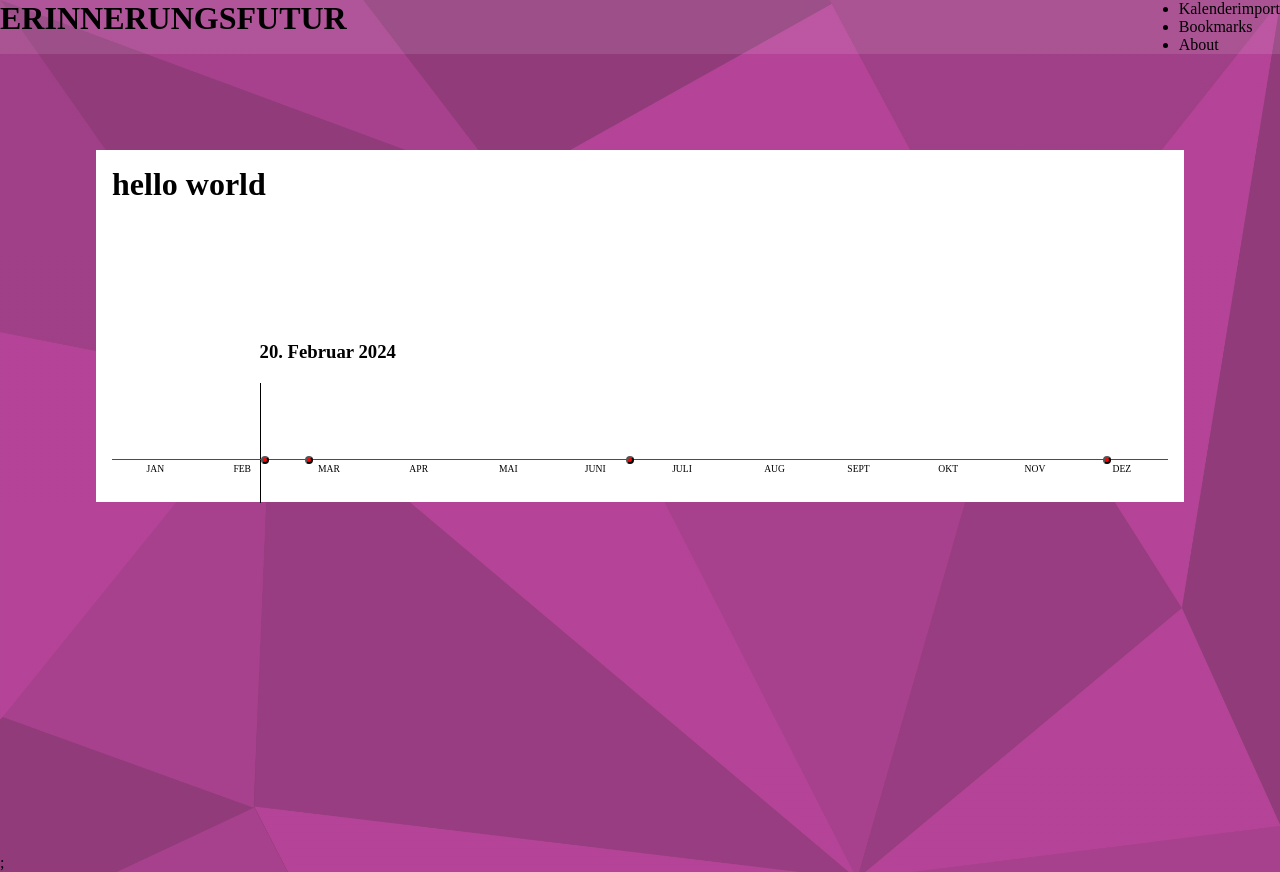
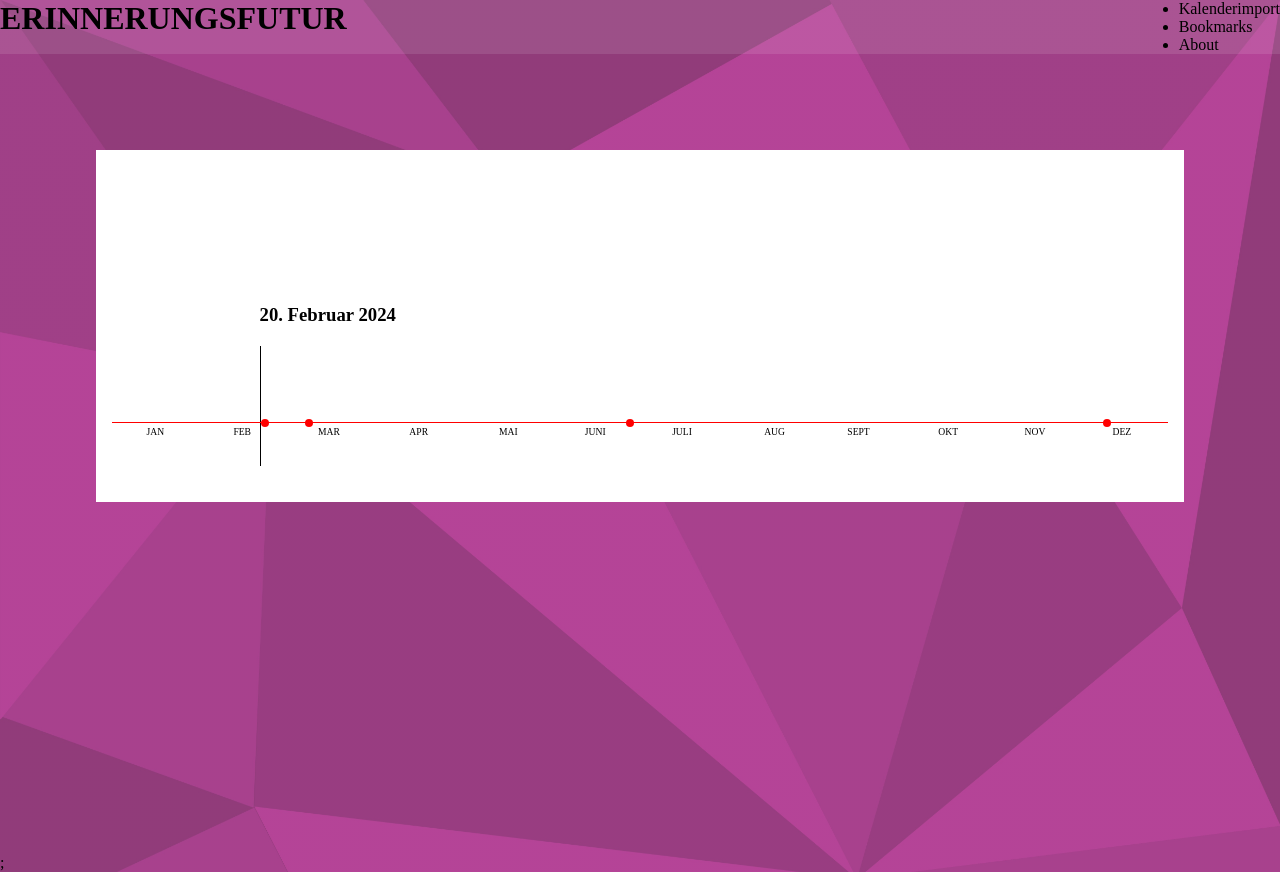
Before and after one commit to TS-Severin/erinnerungsfutur, a Next.js app: page / in a window 1280 px wide. Built offline with nearby package versions, Linux system fonts and the light colour scheme.

Commit message:
make headline work

```diff
--- a/src/components/Timeline/Timeline.js
+++ b/src/components/Timeline/Timeline.js
@@ -6,7 +6,7 @@ import TimelinePreview from "../TimelinePreview/TimelinePreview";
 import styles from "./Timeline.module.scss";
 import useSWR from "swr";
 
-export default function Timeline({ handlePreviewClick }) {
+export default function Timeline({ handlePreviewClick, previewIsClicked }) {
   const { data: entries, isLoading } = useSWR("/api");
 
   //   if (error) return <div>Error fetching data</div>;
@@ -15,7 +15,7 @@ export default function Timeline({ handlePreviewClick }) {
   return (
     <>
       <div className={styles.timelineContainer}>
-        <TimelinePreview entries={entries} />
+        <TimelinePreview entries={entries} previewIsClicked={previewIsClicked} />
         <div className={styles.timelineTodayContainer}>
           <TimelineToday entries={entries} />
         </div>
--- a/src/components/TimelineDot/TimelineDot.js
+++ b/src/components/TimelineDot/TimelineDot.js
@@ -12,7 +12,6 @@ export default function TimelineDot({ id, date, color, slug, handlePreviewClick
   // Apply GSAP animation when the component mounts
   useGSAP(dotRef);
 
-  console.log(id);
   return (
     <>
       <StyledTimelineDot key={id}
@@ -28,7 +27,7 @@ export default function TimelineDot({ id, date, color, slug, handlePreviewClick
 // onclick={handlePreviewClick}
 // href={`/${slug}`}
 
-const StyledTimelineDot = styled.button`
+const StyledTimelineDot = styled.div`
 position: absolute;
 left: ${(props) => props.$percentOfYear}%;
 transform: translateX(-50%);
--- a/src/components/TimelinePreview/TimelinePreview.js
+++ b/src/components/TimelinePreview/TimelinePreview.js
@@ -1,12 +1,28 @@
-export default function TimelinePreview({ }) {
+export default function TimelinePreview({ entries, previewIsClicked }) {
 
-    // console.log("vorschau: ", entries);
+    console.log("vorschau: ", entries);
+    console.log("boolean array", previewIsClicked);
+    // FILTER boolean array
+
+
+    const clickedEntryId = previewIsClicked.find(
+        entryObj => entryObj.clicked === true
+    );
+
+    if (!clickedEntryId) {
+        return null;
+    }
+
+    // console.log("Object mit Id vom Datum", clickedEntryId.id);
+    const clickedEntry = entries.find(entryObj => entryObj.id === clickedEntryId.id);
+    console.log("mein vorschaueintrag", clickedEntry?.title);
+
 
 
 
 
     return (
 
-        <h1>hello world</h1>
+        <h1>{clickedEntry?.title}</h1>
     );
 }
--- a/src/pages/_app.js
+++ b/src/pages/_app.js
@@ -16,6 +16,8 @@ export default function App({ Component, pageProps }) {
   };
 
   const { data: entries = [], isLoading } = useSWR("/api");
+
+  // INITIALIZING STATE FOR PREVIEW
   const [previewIsClicked, setPreviewIsClicked] =
     useState([]);
   // do it once when loading
@@ -26,18 +28,14 @@ export default function App({ Component, pageProps }) {
     }
   }, [entries]);
   if (isLoading) return <div>Loading...</div>;
-  console.log("daten in app", entries);
 
 
-  // INITIALIZING STATE FOR PREVIEW
+
+
 
 
 
   // SETTING CLICK STATE
-
-
-
-
 
   // toggle state when clicking
   const handlePreviewClick = (clickedId) => {
@@ -45,19 +43,21 @@ export default function App({ Component, pageProps }) {
       prevState.map(entry => {
         if (entry.id === clickedId) {
           return { ...entry, clicked: !entry.clicked };
+        } else {
+          return { ...entry, clicked: false };
         }
-        return entry;
       })
     );
   };
 
-  console.log("status", previewIsClicked);
+  //  console.log("status: ", previewIsClicked);
 
   return (
     <SWRConfig value={{ fetcher }}>
       <Navigation />
       <Component {...pageProps}
         handlePreviewClick={handlePreviewClick}
+        previewIsClicked={previewIsClicked}
       />;
     </SWRConfig>
   );
--- a/src/pages/index.js
+++ b/src/pages/index.js
@@ -5,7 +5,7 @@ import Timeline from "@/components/Timeline/Timeline";
 
 // const inter = Inter({ subsets: ["latin"] });
 
-export default function Home({ handlePreviewClick }) {
+export default function Home({ handlePreviewClick, previewIsClicked }) {
   return (
     <>
       <Head>
@@ -17,7 +17,9 @@ export default function Home({ handlePreviewClick }) {
       {/* <main className={`${styles.main}  ${inter.className}`}> */}
       <main className={`${styles.main}`}>
 
-        <Timeline handlePreviewClick={handlePreviewClick} />
+        <Timeline
+          handlePreviewClick={handlePreviewClick}
+          previewIsClicked={previewIsClicked} />
 
       </main>
     </>
```
